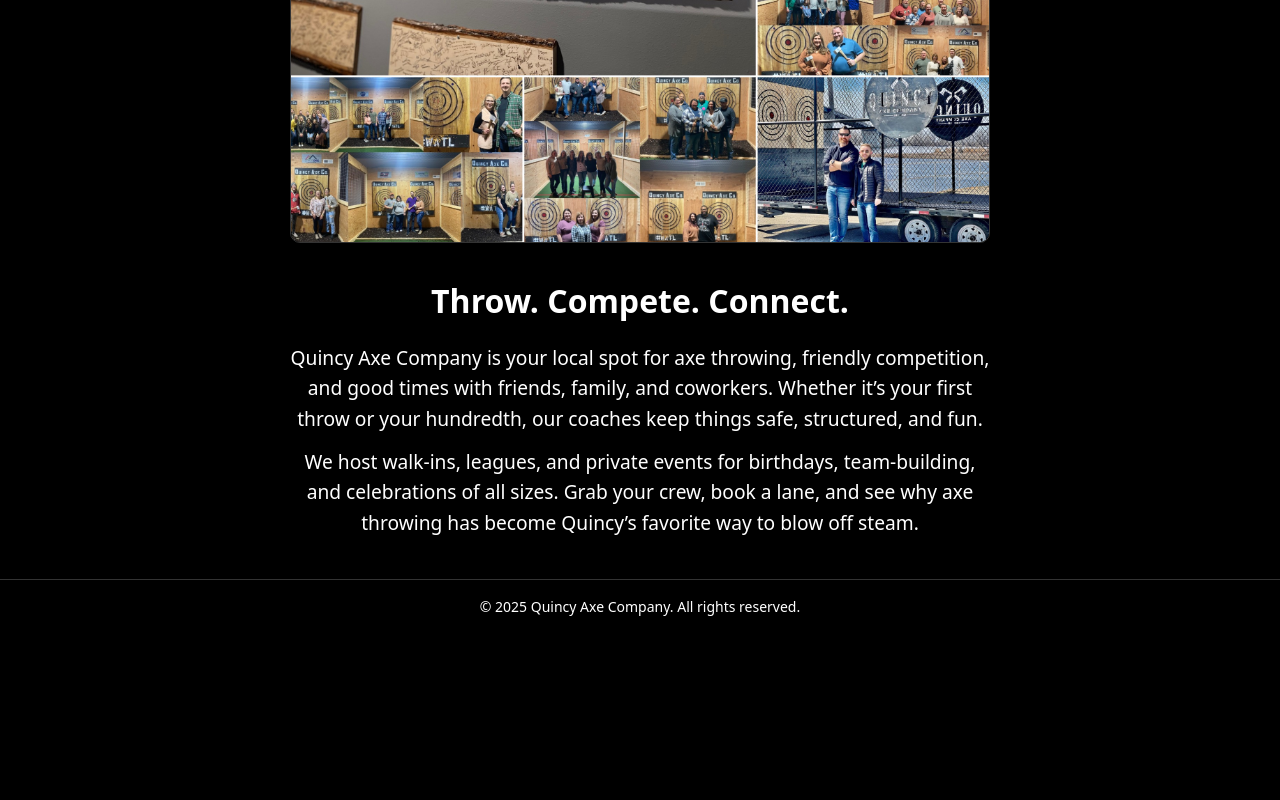
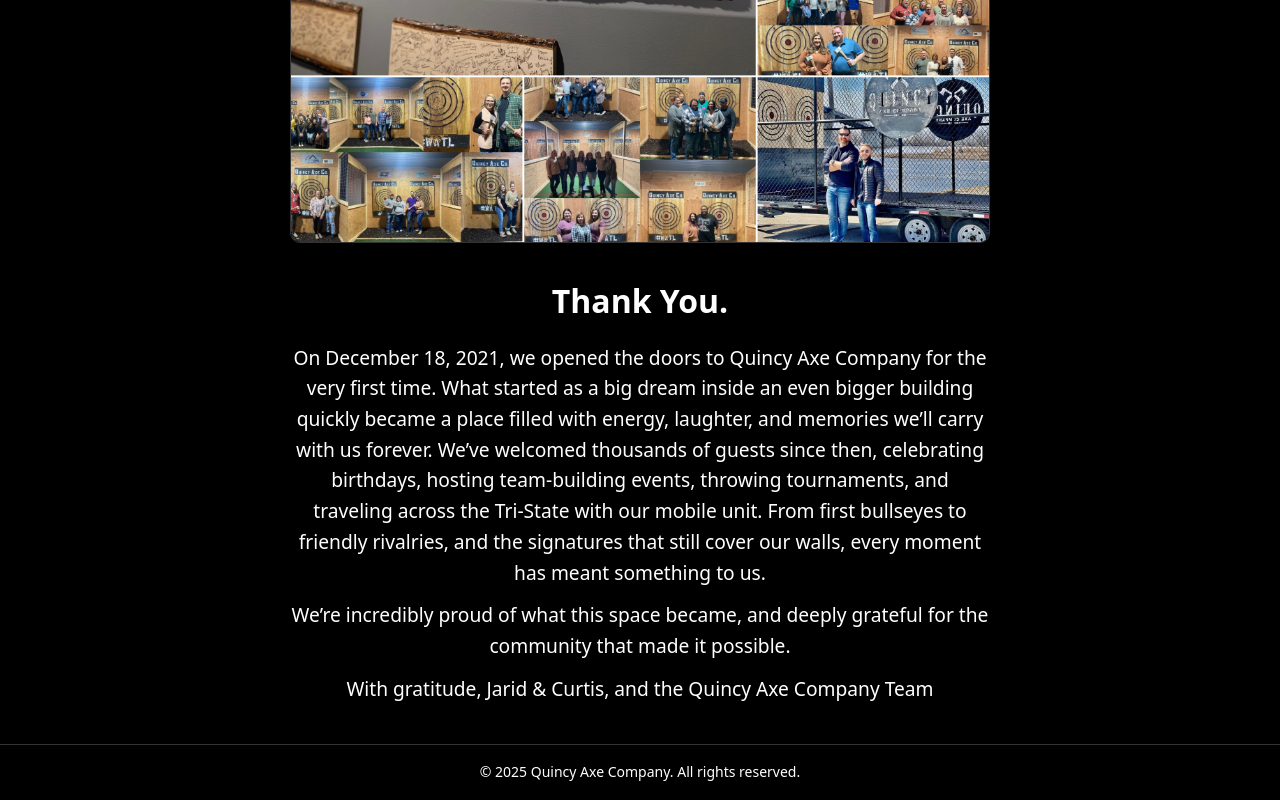
Before and after one commit to tuckerelee/quincy-axe-company, a plain HTML site: page index.html in a window 1280 px wide. Shown: the part 605-1405 px from the top of the page. Before the commit the page ends 1239 px from the top, so only its background shows below. Drawn offline with Linux system fonts and the light colour scheme.

Commit message:
Update index.html

```diff
--- a/index.html
+++ b/index.html
@@ -113,16 +113,17 @@
         </aside>
 
         <section class="text-column">
-          <h2>Throw. Compete. Connect.</h2>
+          <h2>Thank You.</h2>
           <p>
-            Quincy Axe Company is your local spot for axe throwing, friendly competition,
-            and good times with friends, family, and coworkers. Whether it’s your first
-            throw or your hundredth, our coaches keep things safe, structured, and fun.
+            On December 18, 2021, we opened the doors to Quincy Axe Company for the very first time. What started as a big dream inside an even bigger building quickly became a place filled with energy, laughter, and memories we’ll carry with us forever.
+We’ve welcomed thousands of guests since then, celebrating birthdays, hosting team-building events, throwing tournaments, and traveling across the Tri-State with our mobile unit. From first bullseyes to friendly rivalries, and the signatures that still cover our walls, every moment has meant something to us.
           </p>
           <p>
-            We host walk-ins, leagues, and private events for birthdays, team-building,
-            and celebrations of all sizes. Grab your crew, book a lane, and see why axe
-            throwing has become Quincy’s favorite way to blow off steam.
+           We’re incredibly proud of what this space became, and deeply grateful for the community that made it possible.
+            </p>
+          <p>
+            With gratitude,
+Jarid & Curtis, and the Quincy Axe Company Team
           </p>
         </section>
 
```
